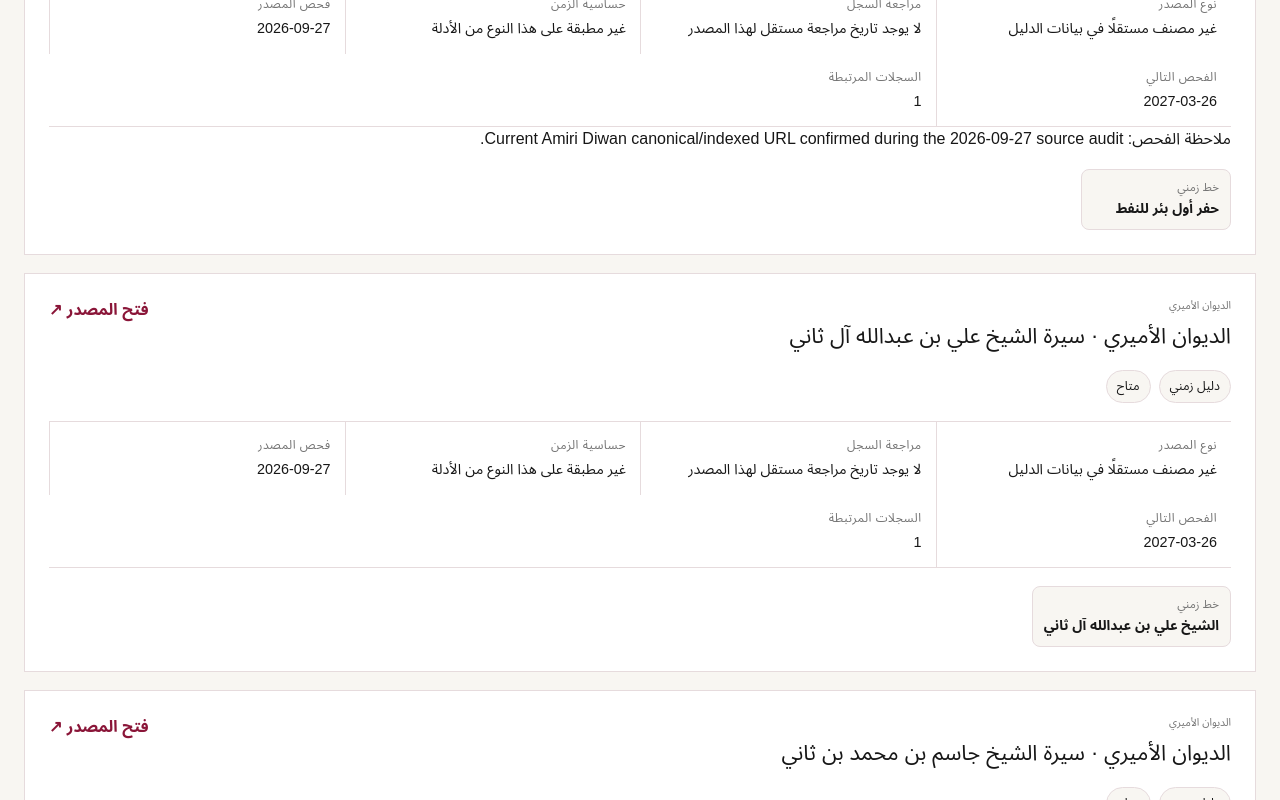
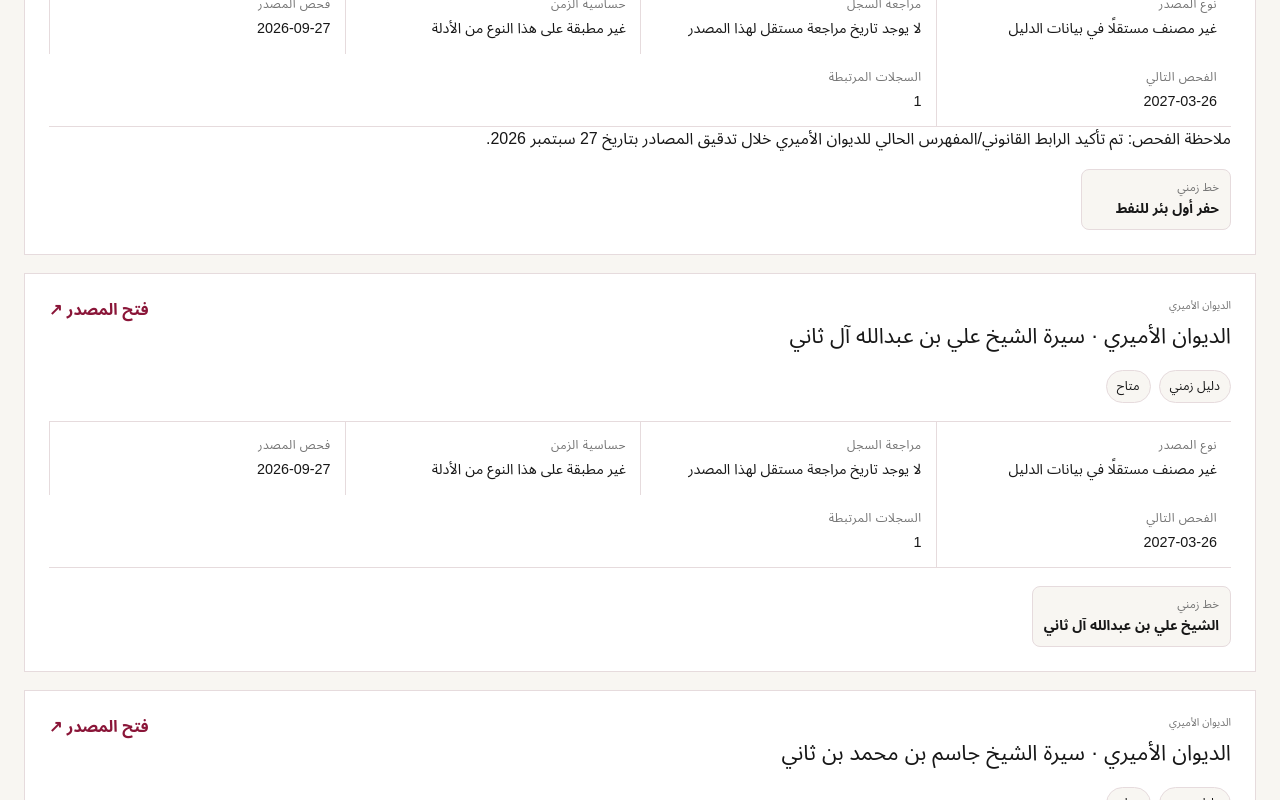
Before and after one commit to 1993bamrhol/qatar-atlas, a Next.js app: page /ar/sources in a window 1280 px wide. Shown: the part 3520-4320 px from the top of the page. Built offline with nearby package versions, Linux system fonts and the light colour scheme.

Commit message:
fix(i18n): render Arabic source audit notes

```diff
--- a/components/sources/source-registry-explorer.tsx
+++ b/components/sources/source-registry-explorer.tsx
@@ -43,7 +43,7 @@ export function SourceRegistryExplorer({locale,entries}:{locale:"ar"|"en";entrie
           <div><dt>{ar?"الفحص التالي":"Next access check"}</dt><dd>{entry.access.nextCheckOn||"—"}</dd></div>
           <div><dt>{ar?"السجلات المرتبطة":"Linked records"}</dt><dd>{entry.records.length}</dd></div>
         </dl>
-        {entry.access.note&&<p className="qa-source-health-note">{ar?"ملاحظة الفحص: ":"Audit note: "}{entry.access.note}</p>}
+        {entry.access.note&&<p className="qa-source-health-note">{ar?"ملاحظة الفحص: ":"Audit note: "}{ar?(entry.access.noteAr??entry.access.note):entry.access.note}</p>}
         <div className="qa-source-links">
           {entry.records.map(record=>record.href?<Link key={record.kind+record.id} href={`/${locale}${record.href}`}><small>{ar?kindAr[record.kind]:record.kind}</small><strong>{ar?record.labelAr:record.label}</strong></Link>:<span key={record.kind+record.id}><small>{ar?kindAr[record.kind]:record.kind}</small><strong>{record.label}</strong></span>)}
         </div>
```
